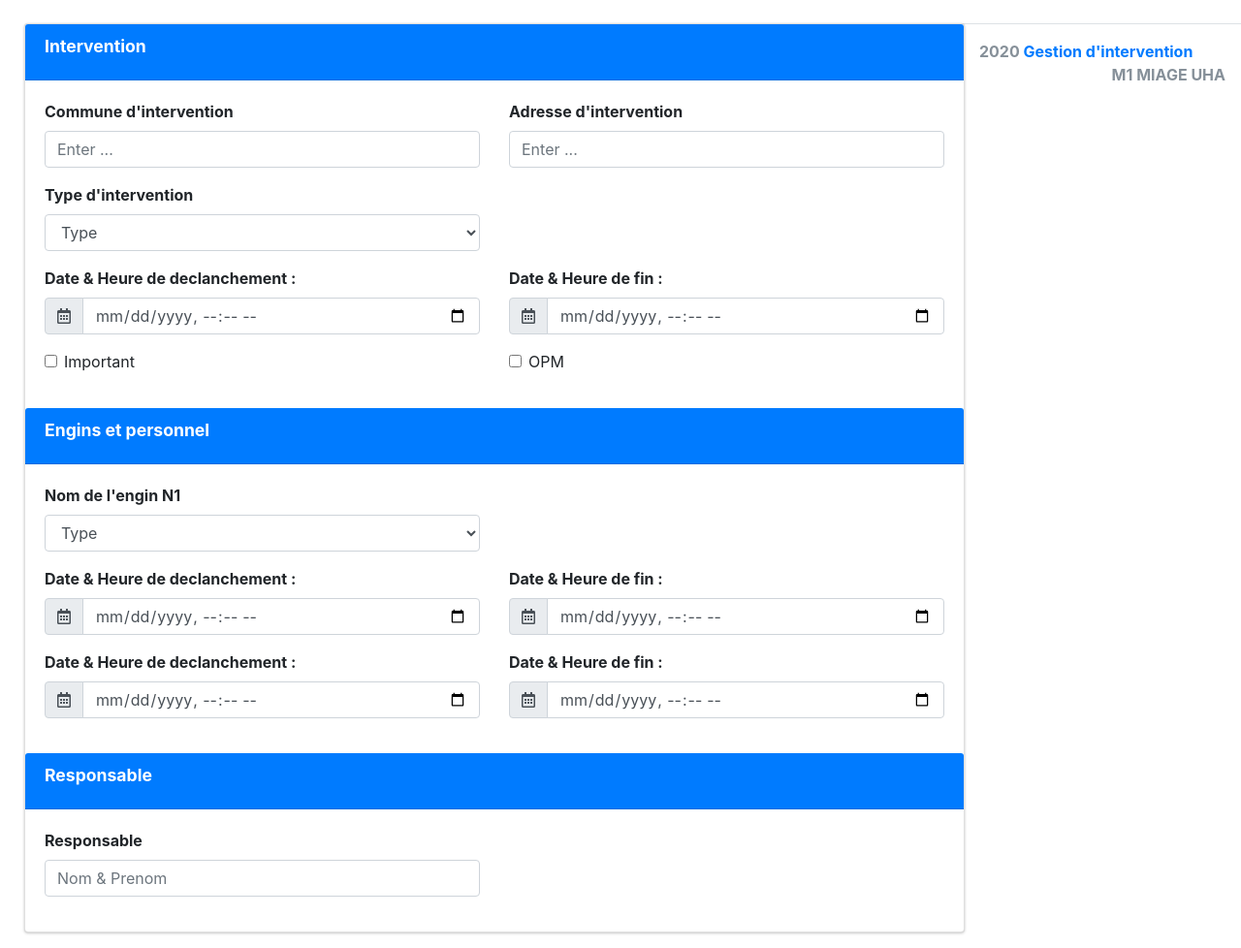
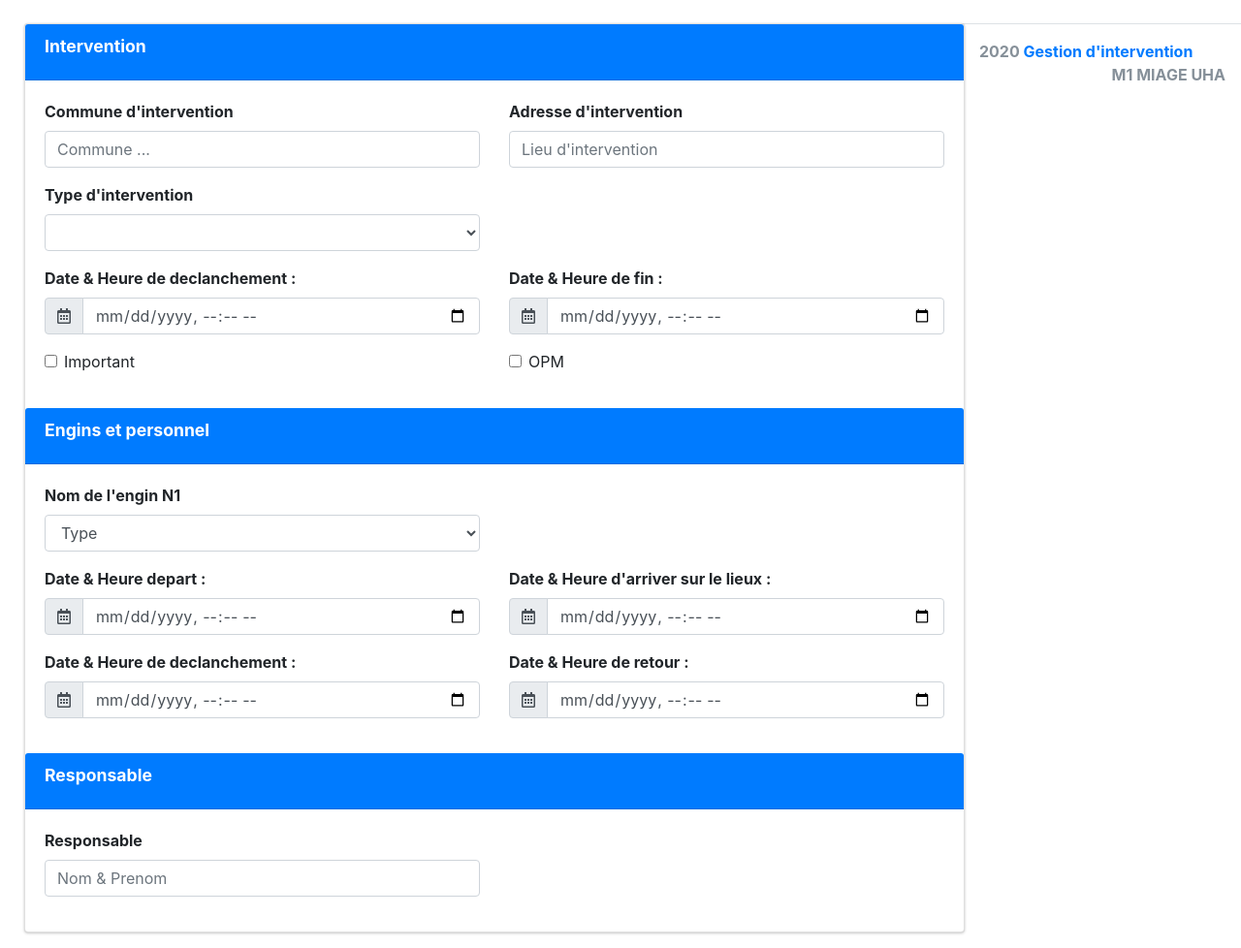
Before and after one commit to KHAMLICHIHAMZA/Interventions-Management, a PHP site: the page made by Views/interventionAdd.php in a window 1280 px wide. Shown: the whole page at 97% size. Run offline with PHP 8.4, Linux system fonts and the light colour scheme; the template is opened without the code that fills it, so the values that code supplies are empty; some libraries are stand-ins or nearby versions.

Commit message:
mise a jour et suppression des classe inutile

```diff
--- a/Controllers/InterventionsController.php
+++ b/Controllers/InterventionsController.php
@@ -1,5 +1,15 @@
 <?php
 
-require_once './Models/InterventionModel.php ';
+class InterventionsController{
+    static public function getAllType(){
 
+        $Type_Inter = file_get_contents("http://localhost/API-Ebrigade-Interventions/utilisateurs.php?c=typeintervention&m=getAll");
+        //  echo $response;
+        return $Type_Inter;
+        //return $response;
+    }
+
+}
+$test = InterventionsController::getAllType();
+echo (($test));
 ?>
--- a/Controllers/UsersController.php
+++ b/Controllers/UsersController.php
@@ -7,7 +7,7 @@ class UsersController{
 
 static public function getAllUsers()
 {
-    $users = file_get_contents("http://localhost/api/utilisateurs.php?c=utilisateurs&m=ListUtilisateur");
+    $users = file_get_contents("http://localhost/API-Ebrigade-Interventions/utilisateurs.php?c=utilisateurs&m=ListUtilisateur");
     return json_decode($users,true);
 }
 
--- a/Views/interventionAdd.php
+++ b/Views/interventionAdd.php
@@ -1,4 +1,8 @@
-
+<?php
+include_once('C:/wamp64/www/Interventions-Management/Controllers/InterventionsController.php');
+//$Type_Inter = InterventionsController::getAllType();
+//die(print_r($Type_Inter));
+?>
 </br>
 <div class="container container-fluid" style="width:1000px; float:left; margin-left:10px;">
   <!-- general form elements disabled -->
@@ -14,13 +18,13 @@
             <!-- text input -->
             <div class="form-group">
               <label>Commune d'intervention</label>
-              <input type="text" class="form-control" placeholder="Enter ...">
+              <input type="text" class="form-control" name="Commune" placeholder="Commune ...">
             </div>
           </div>
           <div class="col-sm-6">
             <div class="form-group">
               <label>Adresse d'intervention</label>
-              <input type="text" class="form-control" placeholder="Enter ...">
+              <input type="text" class="form-control" name="Adresse" placeholder="Lieu d'intervention">
             </div>
           </div>
         </div>
@@ -29,12 +33,15 @@
             <!-- select -->
             <div class="form-group">
               <label>Type d'intervention</label>
-              <select class="form-control">
-                <option>Type</option>
-                <option>option 2</option>
-                <option>option 3</option>
-                <option>option 4</option>
-                <option>option 5</option>
+              <select class="form-control" name="Type_interv">
+                <?php
+                //$Type_Inter = InterventionsController::getAllType();
+                //die(print_r($Type_Inter));
+                foreach($Type_Inter as $Type_Intervention){
+                ?>
+                <option><?php echo $Type_Intervention['TI_CODE'] ?></option>
+
+                <?php } ?>
               </select>
             </div>
           </div>
@@ -51,7 +58,7 @@
                     <i class="far fa-calendar-alt"></i>
                   </span>
                 </div>
-                <input type="datetime-local" class="form-control float-right" id="reservation">
+                <input type="datetime-local" class="form-control float-right" name="Date_Heure_Debut" id="reservation">
               </div>
               <!-- /.input group -->
             </div>
@@ -65,7 +72,7 @@
                     <i class="far fa-calendar-alt"></i>
                   </span>
                 </div>
-                <input type="datetime-local" class="form-control float-right" id="reservation">
+                <input type="datetime-local" class="form-control float-right" name="Date_Heure_Fin" id="reservation">
               </div>
               <!-- /.input group -->
             </div>
@@ -76,7 +83,7 @@
             <!-- checkbox -->
             <div class="form-group">
               <div class="form-check">
-                <input class="form-check-input" type="checkbox">
+                <input class="form-check-input" name="Important" type="checkbox">
                 <label class="form-check-label">Important</label>
               </div>
             </div>
@@ -85,7 +92,7 @@
             <!-- checkbox -->
             <div class="form-group">
               <div class="form-check">
-                <input class="form-check-input" type="checkbox">
+                <input class="form-check-input" name="Opm" type="checkbox">
                 <label class="form-check-label">OPM</label>
               </div>
             </div>
@@ -102,13 +109,12 @@
       <!-- /.card-header -->
       <div class="card-body">
         <form role="form">
-
           <div class="row">
             <div class="col-sm-6">
               <!-- select -->
               <div class="form-group">
                 <label>Nom de l'engin N1</label>
-                <select class="form-control">
+                <select class="form-control" name="Nom_Engin">
                   <option>Type</option>
                   <option>option 2</option>
                   <option>option 3</option>
@@ -123,28 +129,28 @@
           <div class="row">
             <div class="col-sm-6">
               <div class="form-group">
-                <label>Date & Heure de declanchement :</label>
+                <label>Date & Heure depart :</label>
                 <div class="input-group">
                   <div class="input-group-prepend">
                     <span class="input-group-text">
                       <i class="far fa-calendar-alt"></i>
                     </span>
                   </div>
-                  <input type="datetime-local" class="form-control float-right" id="reservation">
+                  <input type="datetime-local" class="form-control float-right" name="Date_Heur_Depart" id="reservation">
                 </div>
                 <!-- /.input group -->
               </div>
             </div>
             <div class="col-sm-6">
               <div class="form-group">
-                <label>Date & Heure de fin :</label>
+                <label>Date & Heure d'arriver sur le lieux :</label>
                 <div class="input-group">
                   <div class="input-group-prepend">
                     <span class="input-group-text">
                       <i class="far fa-calendar-alt"></i>
                     </span>
                   </div>
-                  <input type="datetime-local" class="form-control float-right" id="reservation">
+                  <input type="datetime-local" class="form-control float-right" name="Date_Heure_Arriver" id="reservation">
                 </div>
                 <!-- /.input group -->
               </div>
@@ -169,20 +175,19 @@
             </div>
             <div class="col-sm-6">
               <div class="form-group">
-                <label>Date & Heure de fin :</label>
+                <label>Date & Heure de retour :</label>
                 <div class="input-group">
                   <div class="input-group-prepend">
                     <span class="input-group-text">
                       <i class="far fa-calendar-alt"></i>
                     </span>
                   </div>
-                  <input type="datetime-local" class="form-control float-right" id="reservation">
+                  <input type="datetime-local" class="form-control float-right" name="Date_Heure_Retour" id="reservation">
                 </div>
                 <!-- /.input group -->
               </div>
             </div>
           </div>
-
         </form>
       </div>
     </div>
@@ -198,7 +203,7 @@
               <!-- text input -->
               <div class="form-group">
                 <label>Responsable</label>
-                <input type="text" class="form-control" placeholder="Nom & Prenom">
+                <input type="text" class="form-control" name="Nom" placeholder="Nom & Prenom">
               </div>
             </div>
           </div>
```
Also changed, not shown: Models/InterventionModel.php (deleted).
